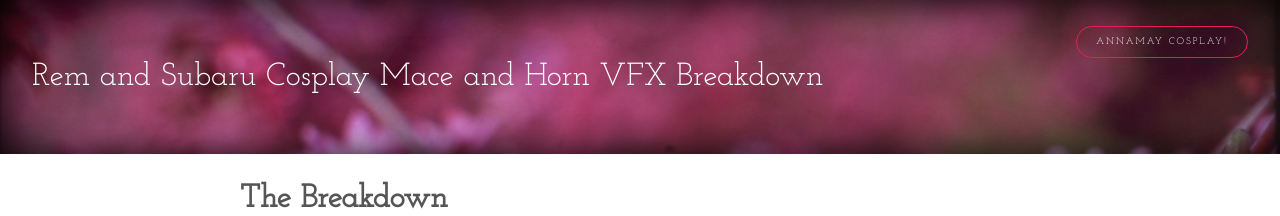
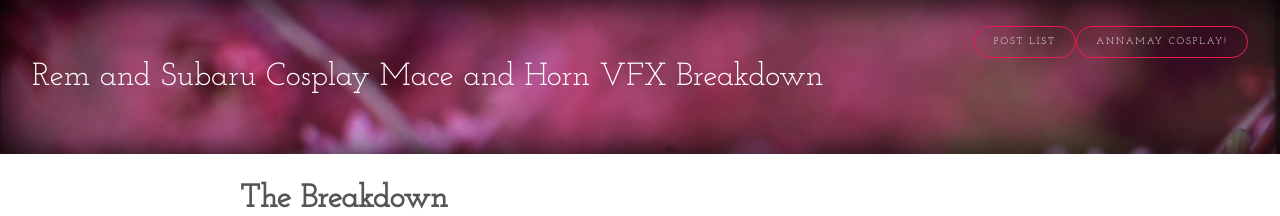
Before and after one commit to annamay8/annamay8.github.io, a Jekyll site: the page built from _posts/2017-10-11-rem-vfx-breakdown.md, in a window 1280 px wide. Shown: the top 216 px of the page. Built offline with Jekyll 4.4.1, drawn with Linux system fonts in a browser that asks for light colours.

Commit message:
Update post.html

```diff
--- a/_layouts/post.html
+++ b/_layouts/post.html
@@ -3,6 +3,7 @@ layout: default
 ---
 <header class="small">
   <a href="/">AnnaMay Cosplay!</a>
+  <a href="/posts.html">Post List</a>
   <p>{{ page.title }}</p>
 </header>
 <main>
```
